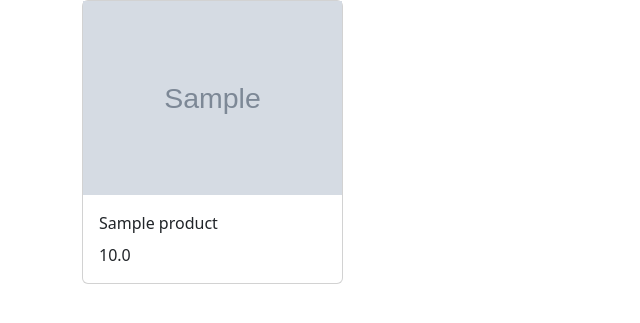
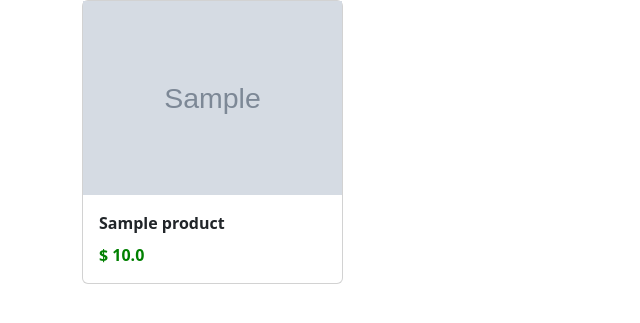
Before and after one commit to Dineshkumar2172/E-Commerce-Website, a Django app: page / in a window 1280 px wide. Shown: the top 323 px of the page, without its empty margins (0-640 px from the left). Run offline with Django 4.2, Linux system fonts and the light colour scheme; tables that the repository leaves empty hold one stand-in row (values such as "Sample post"); grey boxes marked "Sample" are stand-in pictures.

Commit message:
adding css to our site

```diff
--- /dev/null
+++ b/ecomsite/shop/static/shop/style.css
@@ -0,0 +1,8 @@
+.card-text {
+    color: green;
+    font-weight: 800;
+}
+
+.card-title {
+    font-weight: 900;
+}
--- a/ecomsite/shop/templates/shop/index.html
+++ b/ecomsite/shop/templates/shop/index.html
@@ -1,3 +1,5 @@
+{% load static %}
+
 <!DOCTYPE html>
 <html>
     <head>
@@ -8,6 +10,7 @@
         <meta name="viewport" content="width=device-width, initial-scale=1">
         <link href="https://cdn.jsdelivr.net/npm/bootstrap@5.3.8/dist/css/bootstrap.min.css" rel="stylesheet" integrity="sha384-sRIl4kxILFvY47J16cr9ZwB07vP4J8+LH7qKQnuqkuIAvNWLzeN8tE5YBujZqJLB" crossorigin="anonymous">
         <script src="https://cdn.jsdelivr.net/npm/bootstrap@5.3.8/dist/js/bootstrap.bundle.min.js" integrity="sha384-FKyoEForCGlyvwx9Hj09JcYn3nv7wiPVlz7YYwJrWVcXK/BmnVDxM+D2scQbITxI" crossorigin="anonymous"></script>
+        <link rel="stylesheet" href="{% static 'shop/style.css' %}">
     </head>
     <body>
         <div class="container">
@@ -21,7 +24,7 @@
                                     {{product.title }}
                                 </div>
                                 <div class="card-text">
-                                    {{ product.price }}
+                                    $ {{ product.price }}
                                 </div>
                             </div>
                         </div>
```
